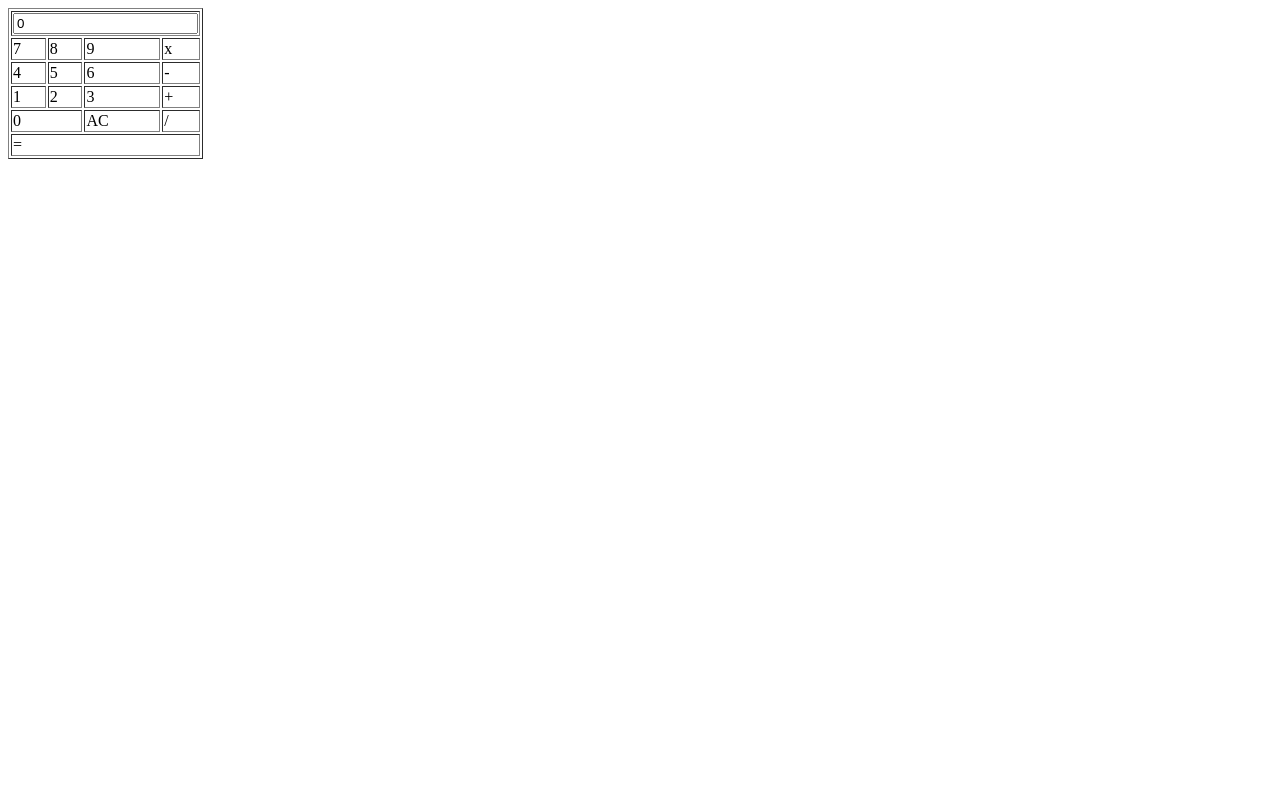
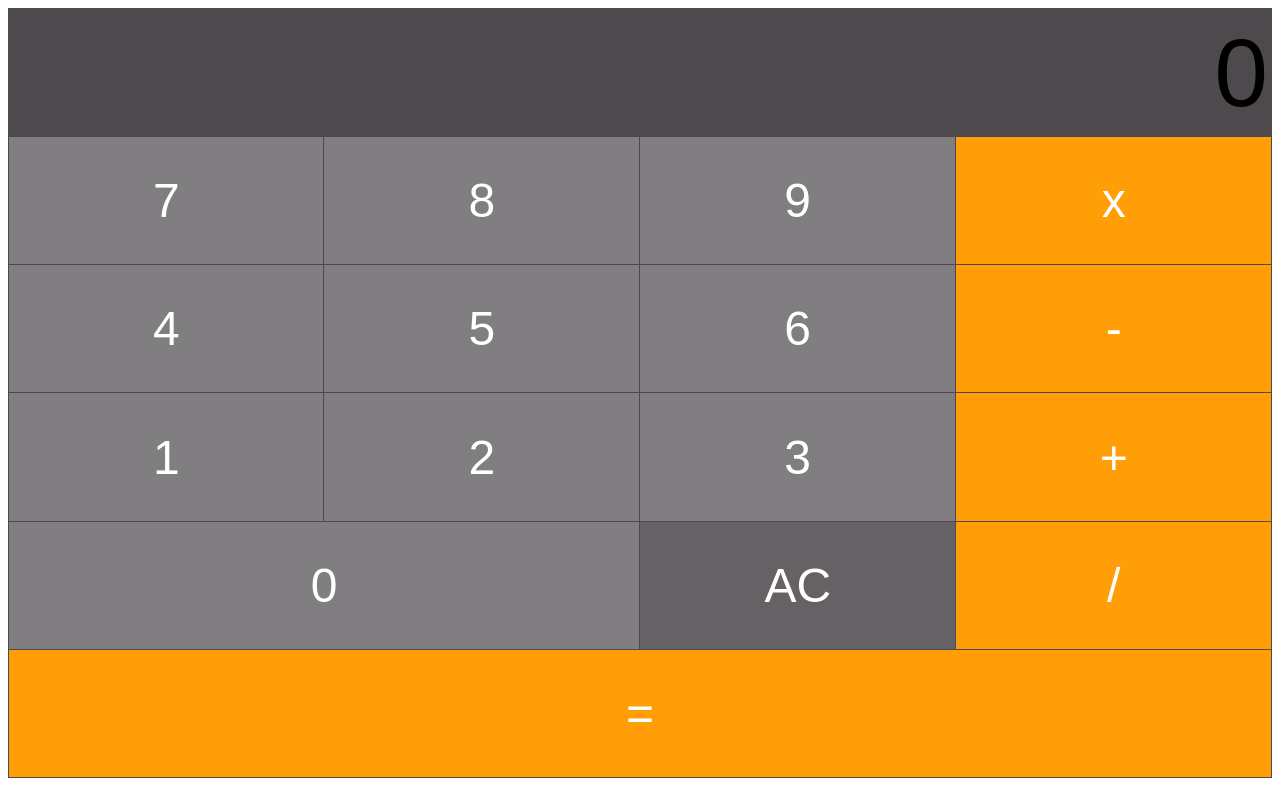
Before and after one commit to Mmamokgethi/My-e-commerce-Store, a plain HTML site: page calculator.html in a window 1280 px wide. Drawn offline with Linux system fonts and the light colour scheme.

Commit message:
Add files via upload
avenger-3.html
avenger-4.html
avenger-5.html
avenger-6.html

```diff
--- a/calculator.html
+++ b/calculator.html
@@ -10,34 +10,31 @@
                 </td>
             </tr>
             <tr>
-
-                <td onclick="digitBtnPressed(7)">7</td>
-                <td onclick="digitBtnPressed(8)">8</td>
-                <td onclick="digitBtnPressed(9)">9</td>
-                <td onclick="operatorBtnPressed('*')">x</td>
+                <td class="digitButton" onclick="digitBtnPressed(7)">7</td>
+                <td class="digitButton" onclick="digitBtnPressed(8)">8</td>
+                <td class="digitButton" onclick="digitBtnPressed(9)">9</td>
+                <td class="operatorButton" onclick="operatorBtnPressed('*')">x</td>
             </tr>
             <tr>
-                <td onclick="digitBtnPressed(4)">4</td>
-                <td onclick="digitBtnPressed(5)">5</td>
-                <td onclick="digitBtnPressed(6)">6</td>
-                <td onclick="operatorBtnPressed('-')">-</td>
+                <td class="digitButton" onclick="digitBtnPressed(4)">4</td>
+                <td class="digitButton" onclick="digitBtnPressed(5)">5</td>
+                <td class="digitButton" onclick="digitBtnPressed(6)">6</td>
+                <td class="operatorButton" onclick="operatorBtnPressed('-')">-</td>
             </tr>
             <tr>
-
-                <td onclick="digitBtnPressed(1)">1</td>
-                <td onclick="digitBtnPressed(2)">2</td>
-                <td onclick="digitBtnPressed(3)">3</td>
-                <td onclick="operatorBtnPressed('+')">+</td>
+                <td class="digitButton" onclick="digitBtnPressed(1)">1</td>
+                <td class="digitButton" onclick="digitBtnPressed(2)">2</td>
+                <td class="digitButton" onclick="digitBtnPressed(3)">3</td>
+                <td class="operatorButton" onclick="operatorBtnPressed('+')">+</td>
             </tr>
             <tr>
+                <td class="digitButton" colspan="2" onclick="digitBtnPressed(0)">0</td>
 
-                <td colspan="2" onclick="digitBtnPressed(0)">0</td>
-
-                <td onclick="btnACPressed()">AC</td>
-                <td onclick="operatorBtnPressed('/')">/</td>
+                <td class="ACButton" onclick="btnACPressed()">AC</td>
+                <td class="operatorButton" onclick="operatorBtnPressed('/')">/</td>
             </tr>
             <tr>
-                <td colspan="4">=</td>
+                <td class="operatorButton" colspan="4" onclick="equalsBtnPressed()">=</td>
             </tr>
         </table>
 
--- a/style.css
+++ b/style.css
@@ -0,0 +1,36 @@
+table{
+    color: #fff;
+    text-align: center;
+    border-collapse: collapse;
+    font: normal 3em Arial, Helvetica, sans-serif;
+}
+
+tr{
+    height: 16.02vh;
+    background-color: #4e494d;
+}
+
+td{
+    width: 25vw;
+    border: 1px solid #4e494d;
+}
+
+#inputBox{
+    background-color: #4e494d;
+    text-align: right;
+    width: 100%;
+    font-size: 2em;
+    border: 0px;
+
+}
+
+.digitButton{
+    background-color: #807e80;
+}
+.operatorButton{
+    background-color: #ff9e06;
+}
+
+.ACButton{
+    background-color: #656165;
+}
```
Also changed, not shown: about.html (+6 -5 lines), avenger-3.html (+1 -1 lines), avenger-4.html (+4 -4 lines), avenger-5.html (+7 -7 lines), avenger-6.html (+6 -6 lines).
